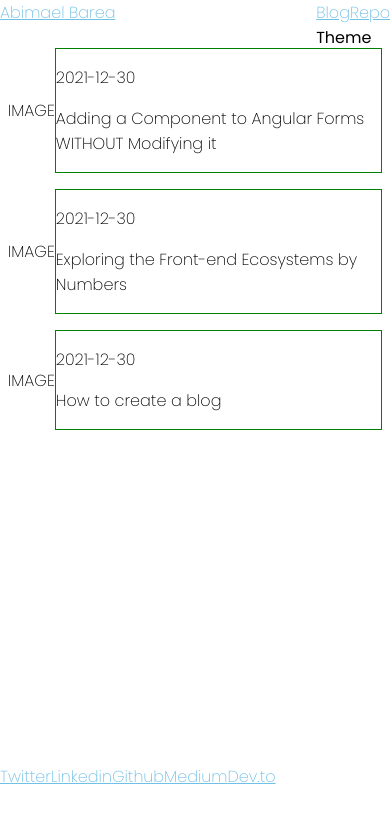
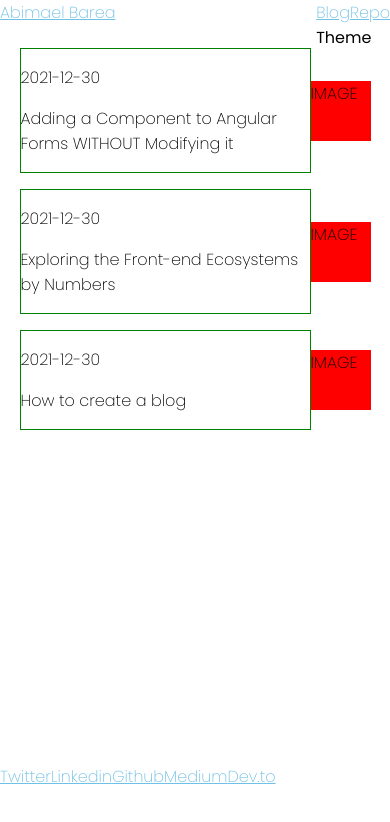
Before and after one commit to abimaelbarea/abimaelbarea.com, a Next.js app: page /blog in a window 390 px wide. Shown: the top 822 px of the page. Built offline with nearby package versions, Linux system fonts and the light colour scheme.

Commit message:
feat(blog): working on gloabl css structure

```diff
--- a/pages/blog/[id].tsx
+++ b/pages/blog/[id].tsx
@@ -28,7 +28,8 @@ import {
 
 const Post = ({ source }: any) => {
   return (
-    <article>
+    <article className={styles.article}>
+      <div className={styles.articleContent}>
         <header className={styles.articleHeader}>
           <p>{source.frontmatter.date}</p>
           <h1>{source.frontmatter.title}</h1>
@@ -37,6 +38,8 @@ const Post = ({ source }: any) => {
         </header>
         <MDXRemote {...source} components={MDXComponentMapper} />
         <footer>Categories</footer>
+      </div>
+      <div className={styles.articleShare}></div>
     </article>
   );
 };
--- a/pages/blog/index.tsx
+++ b/pages/blog/index.tsx
@@ -11,7 +11,7 @@ const BlogItem = (props: any) => {
   return (
     <Link href={generatePath(props.post.path)}>
       <div className={styles.blogItem}>
-        <p>IMAGE</p>
+        <p className={styles.blogItemImage}>IMAGE</p>
         <div className={styles.blogItemTitle}>
           <p>{props.post.date}</p>
           <p>{props.post.title}</p>
--- a/styles/app.module.css
+++ b/styles/app.module.css
@@ -23,8 +23,8 @@
   min-height: calc(100% - 8em);
   width: auto;
   padding-top: 3em;
-  padding-right: 20%;
-  padding-left: 20%;
+  padding-right: 13%;
+  padding-left: 13%;
 }
 
 .appFooter {
@@ -34,28 +34,14 @@
 
 @media only screen and (max-width: 1200px) {
   .appContent {
-    padding-right: 15%;
-    padding-left: 15%;
+    padding-right: 9%;
+    padding-left: 9%;
   }
 }
 
-@media only screen and (max-width: 992px) {
+@media only screen and (max-width: 780px) {
   .appContent {
     padding-right: 5%;
     padding-left: 5%;
   }
 }
-
-@media only screen and (max-width: 768px) {
-  .appContent {
-    padding-right: 5%;
-    padding-left: 5%;
-  }
-}
-
-@media only screen and (max-width: 600px) {
-  .appContent {
-    padding-right: 2%;
-    padding-left: 2%;
-  }
-}
--- a/styles/blog.module.css
+++ b/styles/blog.module.css
@@ -13,6 +13,11 @@
   cursor: pointer;
 }
 
+.blogItemImage {
+  height: 220px;
+  background: red;
+}
+
 .blogItemTitle {
   flex-grow: 1;
   border: 1px solid green;
@@ -20,30 +25,28 @@
 
 @media only screen and (max-width: 1200px) {
   .blog {
-    grid-template-columns: repeat(3, 1fr);
+    grid-template-columns: repeat(2, 1fr);
   }
-}
 
-@media only screen and (max-width: 992px) {
-  .blog {
-    grid-template-columns: repeat(2, 1fr);
+  .blogItemImage {
+    height: 200px;
   }
 }
 
 @media only screen and (max-width: 768px) {
   .blog {
-    grid-template-columns: repeat(2, 1fr);
-  }
-}
-
-@media only screen and (max-width: 600px) {
-  .blog {
     grid-template-columns: repeat(1, 1fr);
   }
 
   .blogItem {
-    flex-direction: row;
+    flex-direction: row-reverse;
     justify-content: space-between;
     align-items: center;
   }
+
+  .blogItemImage {
+    height: 60px;
+    min-width: 60px;
+    background: red;
+  }
 }
```
Also changed, not shown: styles/article.module.css (+37 -0 lines). Lines whose indentation alone changed are shown as unchanged.
